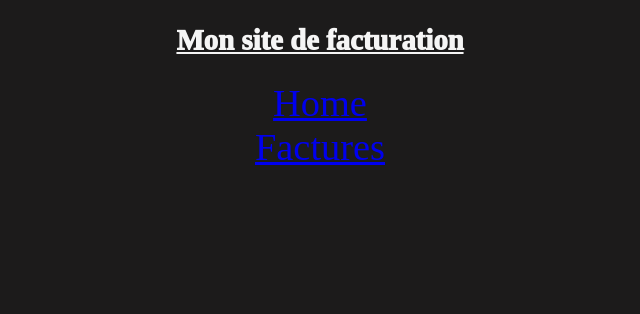
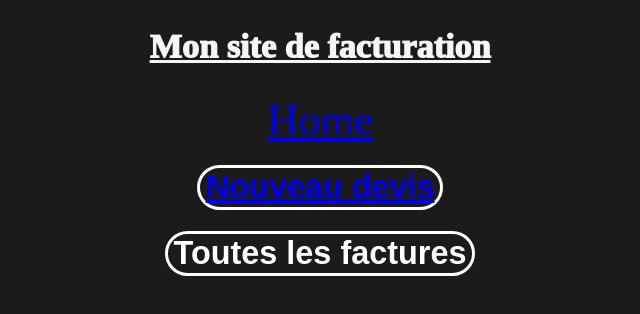
Before and after one commit to xGregouzz/projetFilRougePotesGonzalezLeGall, a Vue app: page / in a window 1280 px wide. Shown: the top 314 px of the page, without its empty margins (320-960 px from the left). Built offline with nearby package versions, Linux system fonts and the light colour scheme.

Commit message:
Mise en place du @router

```diff
--- a/src/assets/styles/allView.css
+++ b/src/assets/styles/allView.css
@@ -13,6 +13,7 @@ body {
     text-align: center;
     color: whitesmoke;
     background-color: rgb(28, 27, 27);
+    font-size: large;
 }
 
 button {
@@ -24,9 +25,22 @@ button {
     border: 2px solid rgb(255, 255, 255);
 }
 
+.buttonHome {
+    color: rgb(255, 255, 255);
+    font-weight: 700;
+    background-color: rgb(28, 27, 27);
+    font-size: 1.8em;
+    border-radius: 1em;
+    border: 3px solid rgb(255, 255, 255);
+}
+
+.buttonHome:hover {
+    color: aqua;
+}
+
 h2 {
     font-weight: 1000;
-    font-size: 1.8em;
+    font-size: 1.9em;
     text-decoration: underline;
 }
 
--- a/src/components/Home.vue
+++ b/src/components/Home.vue
@@ -1,9 +1,26 @@
 <template>
-    <div class="homeDirectory">
-      <router-link to="/invoice">Factures</router-link>
-    </div>
+  <br>
+  <button class="buttonHome">
+    <router-link to="/invoice">Nouveau devis</router-link>
+    <br>
+  </button>
+  <br>
+  <br>
+  <button class="buttonHome" @click="goToInvoiceList">Toutes les factures</button>
 </template>
 
-<style type="text/css">
-  @import '../assets/styles/allView.css';
-</style>
+<script lang="ts">
+  export default {
+    computed: {
+      username() {
+        // We will see what `params` is shortly
+        return this.$route.params.username
+      },
+    },
+    methods: {
+      goToInvoiceList() {
+        this.$router.push('/invoices')
+      },
+    },
+  }
+</script>
--- a/src/components/InvoiceForm.vue
+++ b/src/components/InvoiceForm.vue
@@ -49,6 +49,8 @@
     </table>
     <br>
     <button v-on:click="addLine">Ajouter une ligne</button>
+    <br>
+    <br>
   </section>
 
 </template>
@@ -147,6 +149,3 @@ export default {
   },
 };
 </script>
-<style type="text/css">
-  @import '../assets/styles/allView.css';
-</style>
--- /dev/null
+++ b/src/components/InvoiceList.vue
@@ -0,0 +1,33 @@
+<template>
+    <router-view></router-view>
+    <h2>Liste des Factures : </h2>
+    <br>
+    <table>
+      <thead>
+        <tr>
+          <td>Numéro</td>
+          <td>Client</td>
+          <td>Date</td>
+          <td>Montant en €</td>
+        </tr>
+      </thead>
+      <tbody>
+        <tr>
+            <td> {{numero}}</td>
+            <td></td>
+            <td></td>
+            <td></td>
+        </tr>
+      </tbody>
+    </table>
+</template>
+
+<script>
+export default {
+    data() {
+        return {
+            numero: 1,
+        };
+    }
+}
+</script>
--- a/src/router/index.ts
+++ b/src/router/index.ts
@@ -1,6 +1,7 @@
+import { createRouter, createWebHistory } from 'vue-router'
 import InvoiceView from '@/views/InvoiceView.vue'
-import { createRouter, createWebHistory } from 'vue-router'
 import HomeView from '@/views/HomeView.vue'
+import InvoiceListView from '@/views/InvoiceListView.vue'
 const router = createRouter({
   history: createWebHistory(import.meta.env.BASE_URL),
   routes: [
@@ -13,6 +14,11 @@ const router = createRouter({
       path: '/invoice',
       name: 'invoice-vue',
       component: InvoiceView
+    },
+    {
+      path: '/invoices',
+      name: 'invoiceList-vue',
+      component: InvoiceListView
     }
   ]
 })
--- /dev/null
+++ b/src/views/InvoiceListView.vue
@@ -0,0 +1,12 @@
+<template>
+    <InvoiceList />
+</template>
+
+<script>
+import InvoiceList from '@/components/InvoiceList.vue'
+export default {
+    components: {
+        InvoiceList,
+    }
+}
+</script>
```
